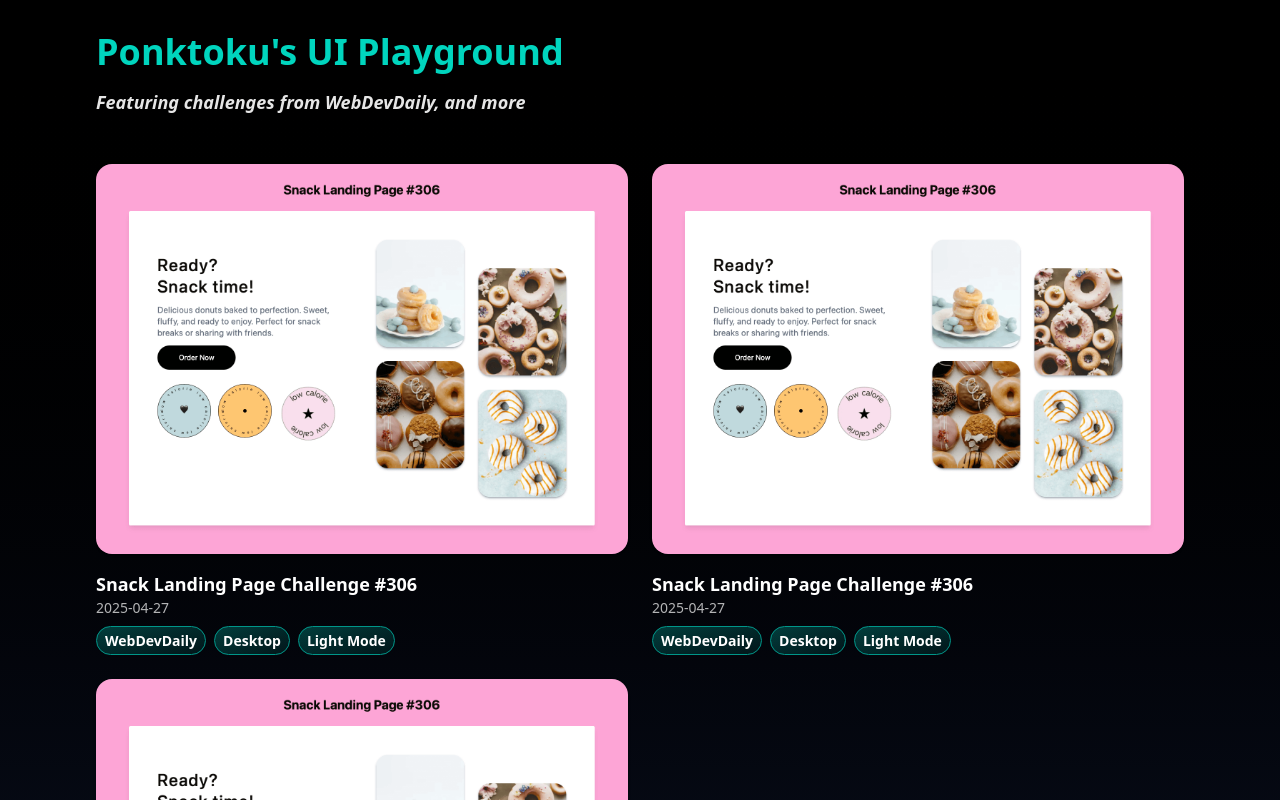
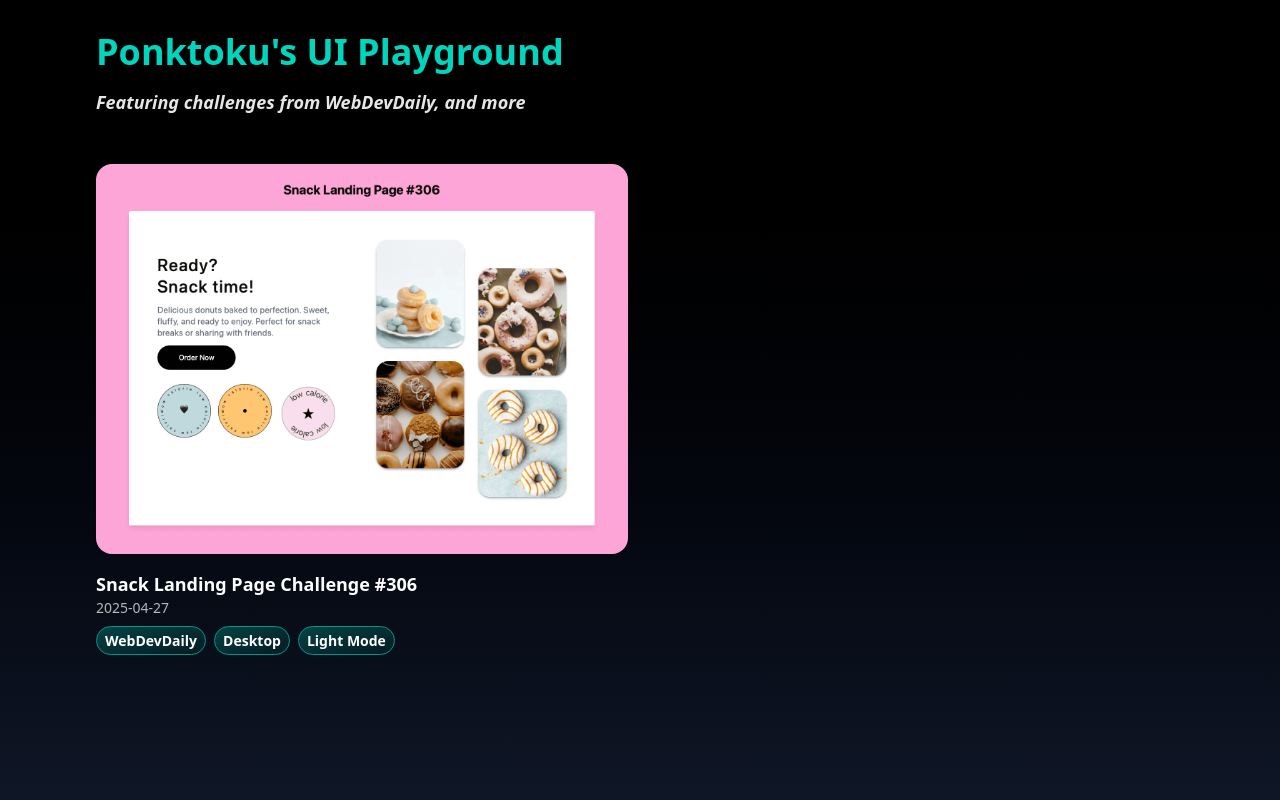
Before and after one commit to ponktoku/ui-playground, a Next.js app: page / in a window 1280 px wide. Shown: the top 800 px of the page. Built offline with nearby package versions, Linux system fonts and the light colour scheme.

Commit message:
chore: Remove dummy projects to test layout

```diff
--- a/src/data/projects.ts
+++ b/src/data/projects.ts
@@ -7,18 +7,4 @@ export const projects = [
     tags: ["WebDevDaily", "desktop", "light mode"],
     createdAt: "2025-04-27",
   },
-  {
-    slug: "pac-landing",
-    title: "Snack Landing Page Challenge #306",
-    image: "/thumbnails/snack-landing-thumb.png",
-    tags: ["WebDevDaily", "desktop", "light mode"],
-    createdAt: "2025-04-27",
-  },
-  {
-    slug: "asd-landing",
-    title: "Snack Landing Page Challenge #306",
-    image: "/thumbnails/snack-landing-thumb.png",
-    tags: ["WebDevDaily", "desktop", "light mode"],
-    createdAt: "2025-04-27",
-  },
 ];
```
